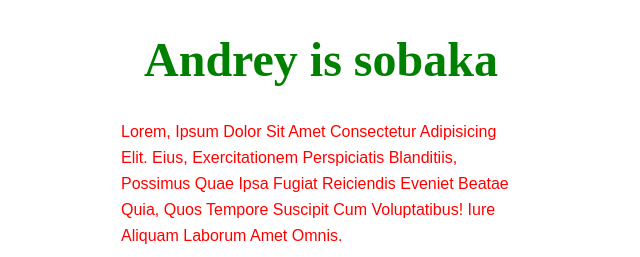
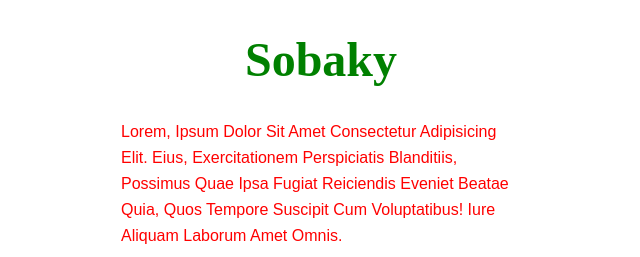
Before and after one commit to zonmen/zonmen.github.io, a plain HTML site: page index.html in a window 1280 px wide. Shown: the top 257 px of the page, without its empty margins (319-959 px from the left). Drawn offline with Linux system fonts and the light colour scheme.

Commit message:
Update index.html

```diff
--- a/index.html
+++ b/index.html
@@ -8,7 +8,7 @@
 </head>
 <body>
     <h1 class="caption">
-        Andrey is sobaka
+        Sobaky
     </h1>
     <p class="text">
         Lorem, ipsum dolor sit amet consectetur adipisicing elit.
```
